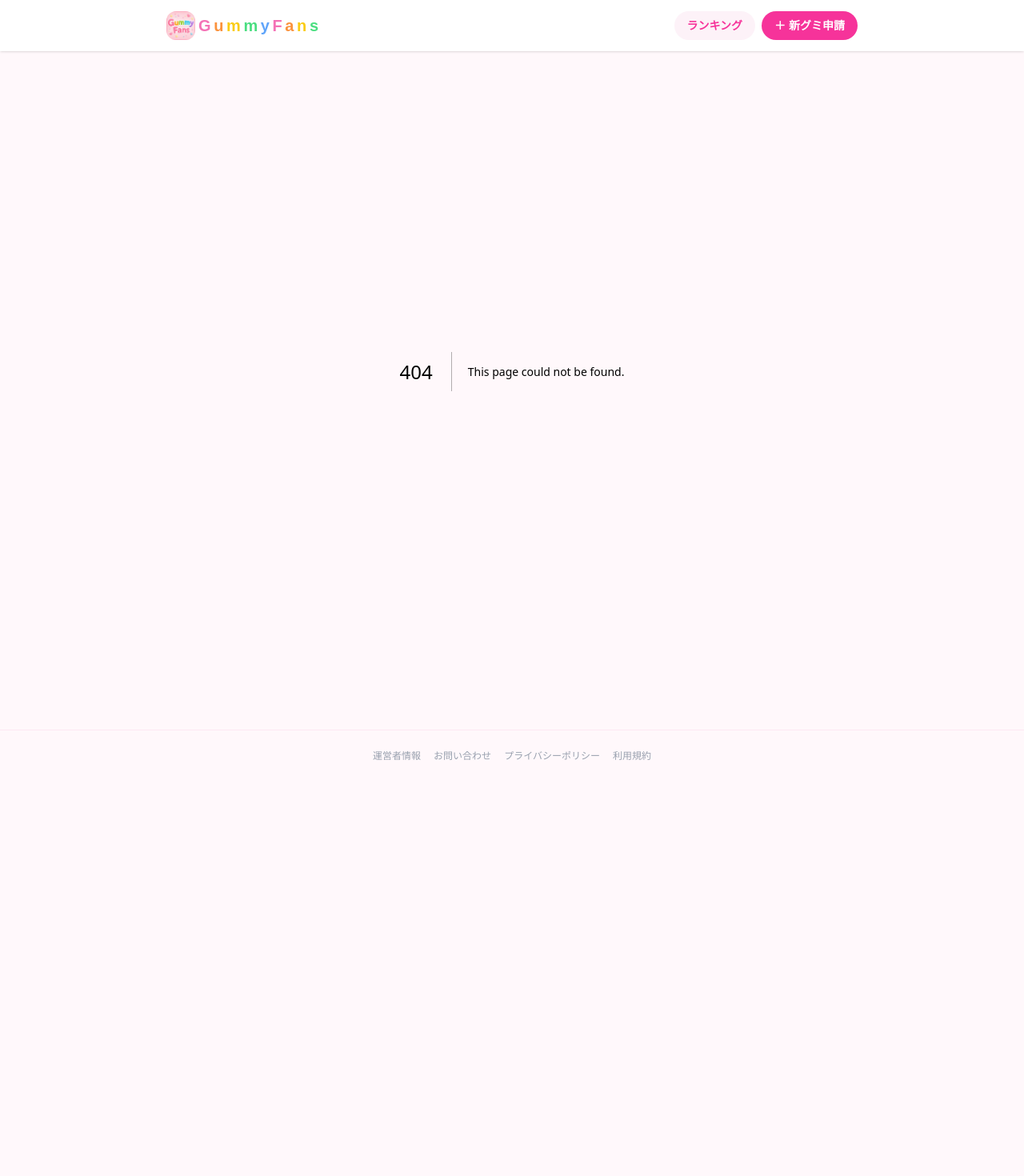
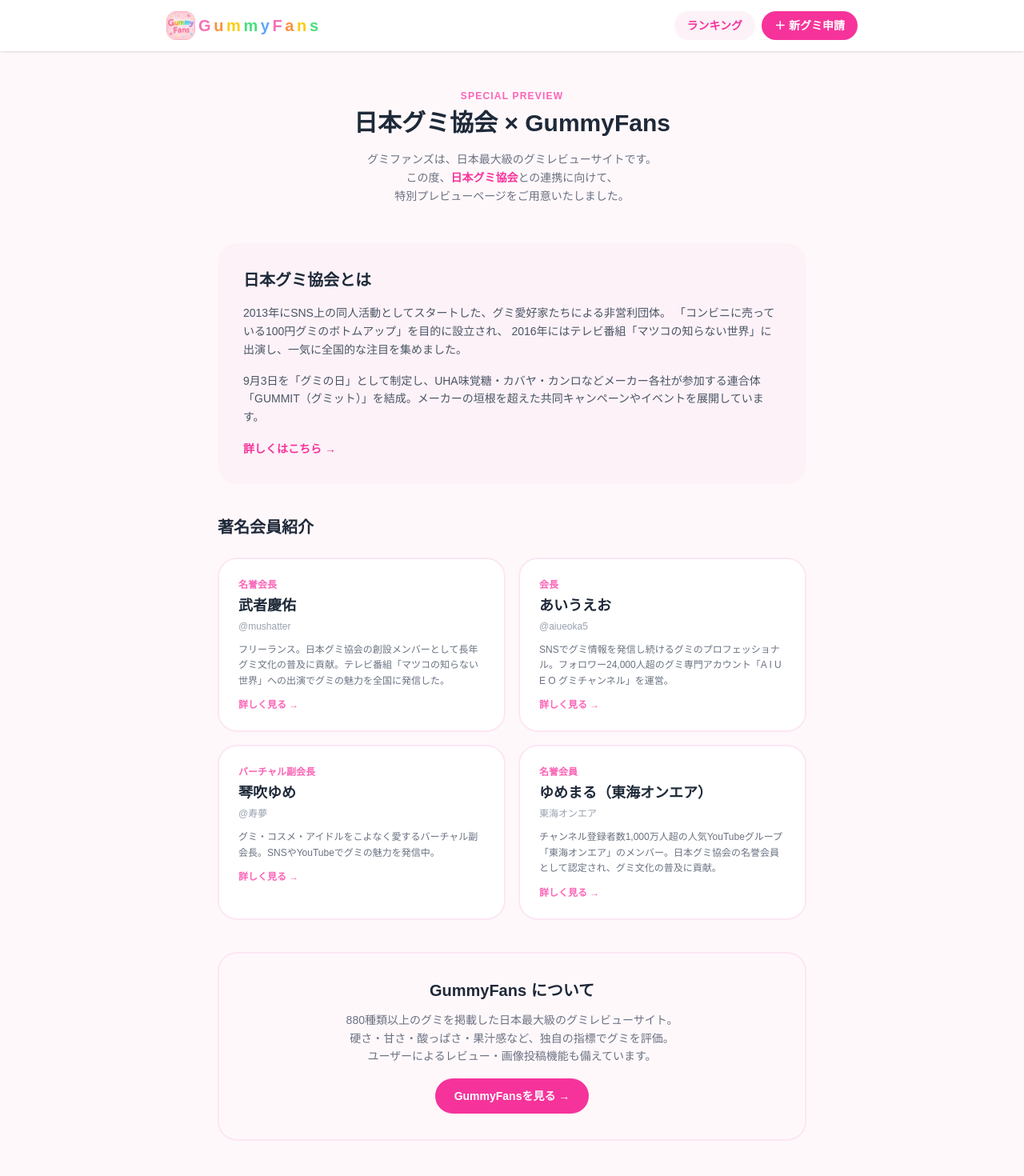
Before and after one commit to tubetarou1135/gummyfans, a Next.js app: page /preview in a window 1280 px wide. Before the commit this address had no page. Shown: the top 1470 px of the page at 80% size. Before the commit the page ends 977 px from the top, so only its background shows below. Built offline with nearby package versions, Linux system fonts and the light colour scheme; a web font is replaced by a local one.

Commit message:
feat: add preview page for Japan Gummy Association

```diff
--- /dev/null
+++ b/app/preview/[slug]/page.tsx
@@ -0,0 +1,47 @@
+import { members } from '../members'
+import { notFound } from 'next/navigation'
+import Link from 'next/link'
+
+export const metadata = { robots: 'noindex,nofollow' }
+
+export default async function MemberPage({ params }: { params: Promise<{ slug: string }> }) {
+  const { slug } = await params
+  const member = members.find((m) => m.slug === slug)
+  if (!member) notFound()
+
+  return (
+    <main className="max-w-2xl mx-auto px-4 py-12">
+      <Link href="/preview" className="text-pink-500 text-sm hover:underline mb-8 inline-block">
+        ← 一覧に戻る
+      </Link>
+
+      <div className="bg-white border-2 border-pink-100 rounded-3xl p-8">
+        <p className="text-xs font-semibold text-pink-400 tracking-widest mb-2">{member.title}</p>
+        <h1 className="text-3xl font-bold text-gray-800 mb-2">{member.name}</h1>
+        <a
+          href={member.twitterUrl}
+          target="_blank"
+          rel="noopener noreferrer"
+          className="text-sm text-pink-400 hover:underline mb-6 inline-block"
+        >
+          {member.twitter}
+        </a>
+
+        <div className="border-t border-pink-50 pt-6 mt-2">
+          <p className="text-sm text-gray-600 leading-relaxed">{member.description}</p>
+        </div>
+
+        <div className="mt-8 text-center">
+          <a
+            href={member.twitterUrl}
+            target="_blank"
+            rel="noopener noreferrer"
+            className="inline-flex items-center gap-2 border-2 border-pink-200 text-pink-500 px-6 py-3 rounded-full text-sm font-bold hover:bg-pink-50 transition-colors"
+          >
+            SNSをフォローする →
+          </a>
+        </div>
+      </div>
+    </main>
+  )
+}
--- /dev/null
+++ b/app/preview/members.ts
@@ -0,0 +1,43 @@
+export type Member = {
+  slug: string
+  name: string
+  title: string
+  twitter: string
+  twitterUrl: string
+  description: string
+}
+
+export const members: Member[] = [
+  {
+    slug: 'mushatter',
+    name: '武者慶佑',
+    title: '名誉会長',
+    twitter: '@mushatter',
+    twitterUrl: 'https://x.com/mushatter',
+    description: 'フリーランス。日本グミ協会の創設メンバーとして長年グミ文化の普及に貢献。テレビ番組「マツコの知らない世界」への出演でグミの魅力を全国に発信した。',
+  },
+  {
+    slug: 'aiueoka5',
+    name: 'あいうえお',
+    title: '会長',
+    twitter: '@aiueoka5',
+    twitterUrl: 'https://x.com/aiueoka5',
+    description: 'SNSでグミ情報を発信し続けるグミのプロフェッショナル。フォロワー24,000人超のグミ専門アカウント「A I U E O グミチャンネル」を運営。',
+  },
+  {
+    slug: 'kotobukiyume',
+    name: '琴吹ゆめ',
+    title: 'バーチャル副会長',
+    twitter: '@寿夢',
+    twitterUrl: 'https://x.com/KotobukiYume',
+    description: 'グミ・コスメ・アイドルをこよなく愛するバーチャル副会長。SNSやYouTubeでグミの魅力を発信中。',
+  },
+  {
+    slug: 'yumemaru',
+    name: 'ゆめまる（東海オンエア）',
+    title: '名誉会員',
+    twitter: '東海オンエア',
+    twitterUrl: 'https://www.youtube.com/@tokaioncue',
+    description: 'チャンネル登録者数1,000万人超の人気YouTubeグループ「東海オンエア」のメンバー。日本グミ協会の名誉会員として認定され、グミ文化の普及に貢献。',
+  },
+]
--- /dev/null
+++ b/app/preview/page.tsx
@@ -0,0 +1,79 @@
+import Link from 'next/link'
+import { members } from './members'
+
+export const metadata = { robots: 'noindex,nofollow' }
+
+export default function PreviewPage() {
+  return (
+    <main className="max-w-3xl mx-auto px-4 py-12">
+      {/* ヘッダー */}
+      <div className="text-center mb-12">
+        <p className="text-xs font-semibold text-pink-400 tracking-widest mb-2">SPECIAL PREVIEW</p>
+        <h1 className="text-3xl font-bold text-gray-800 mb-4">日本グミ協会 × GummyFans</h1>
+        <p className="text-sm text-gray-500 leading-relaxed">
+          グミファンズは、日本最大級のグミレビューサイトです。<br />
+          この度、<a href="https://93gummy.jp/" target="_blank" rel="noopener noreferrer" className="text-pink-500 hover:underline font-semibold">日本グミ協会</a>との連携に向けて、<br />
+          特別プレビューページをご用意いたしました。
+        </p>
+      </div>
+
+      {/* 日本グミ協会とは */}
+      <section className="bg-pink-50 rounded-3xl p-8 mb-10">
+        <h2 className="text-xl font-bold text-gray-800 mb-4">日本グミ協会とは</h2>
+        <p className="text-sm text-gray-600 leading-relaxed mb-4">
+          2013年にSNS上の同人活動としてスタートした、グミ愛好家たちによる非営利団体。
+          「コンビニに売っている100円グミのボトムアップ」を目的に設立され、
+          2016年にはテレビ番組「マツコの知らない世界」に出演し、一気に全国的な注目を集めました。
+        </p>
+        <p className="text-sm text-gray-600 leading-relaxed mb-4">
+          9月3日を「グミの日」として制定し、UHA味覚糖・カバヤ・カンロなどメーカー各社が参加する連合体
+          「GUMMIT（グミット）」を結成。メーカーの垣根を超えた共同キャンペーンやイベントを展開しています。
+        </p>
+        <a
+          href="https://93gummy.jp/"
+          target="_blank"
+          rel="noopener noreferrer"
+          className="inline-flex items-center gap-1 text-sm font-semibold text-pink-500 hover:underline"
+        >
+          詳しくはこちら →
+        </a>
+      </section>
+
+      {/* 会員紹介 */}
+      <section className="mb-10">
+        <h2 className="text-xl font-bold text-gray-800 mb-6">著名会員紹介</h2>
+        <div className="grid grid-cols-1 sm:grid-cols-2 gap-4">
+          {members.map((m) => (
+            <Link
+              key={m.slug}
+              href={`/preview/${m.slug}`}
+              className="block border-2 border-pink-100 rounded-3xl p-6 hover:border-pink-300 hover:shadow-md transition-all bg-white"
+            >
+              <p className="text-xs font-semibold text-pink-400 mb-1">{m.title}</p>
+              <h3 className="text-lg font-bold text-gray-800 mb-1">{m.name}</h3>
+              <p className="text-xs text-gray-400 mb-3">{m.twitter}</p>
+              <p className="text-xs text-gray-500 leading-relaxed line-clamp-3">{m.description}</p>
+              <p className="text-xs text-pink-400 mt-3 font-semibold">詳しく見る →</p>
+            </Link>
+          ))}
+        </div>
+      </section>
+
+      {/* GummyFans紹介 */}
+      <section className="border-2 border-pink-100 rounded-3xl p-8 text-center">
+        <h2 className="text-xl font-bold text-gray-800 mb-3">GummyFans について</h2>
+        <p className="text-sm text-gray-500 leading-relaxed mb-4">
+          880種類以上のグミを掲載した日本最大級のグミレビューサイト。<br />
+          硬さ・甘さ・酸っぱさ・果汁感など、独自の指標でグミを評価。<br />
+          ユーザーによるレビュー・画像投稿機能も備えています。
+        </p>
+        <Link
+          href="/"
+          className="inline-flex items-center gap-2 bg-pink-500 text-white px-6 py-3 rounded-full text-sm font-bold hover:bg-pink-600 transition-colors"
+        >
+          GummyFansを見る →
+        </Link>
+      </section>
+    </main>
+  )
+}
--- a/app/robots.ts
+++ b/app/robots.ts
@@ -2,7 +2,7 @@ import type { MetadataRoute } from 'next'
 
 export default function robots(): MetadataRoute.Robots {
   return {
-    rules: { userAgent: '*', allow: '/', disallow: '/admin' },
+    rules: { userAgent: '*', allow: '/', disallow: ['/admin', '/preview'] },
     sitemap: 'https://gummyfans.vercel.app/sitemap.xml',
   }
 }
```
